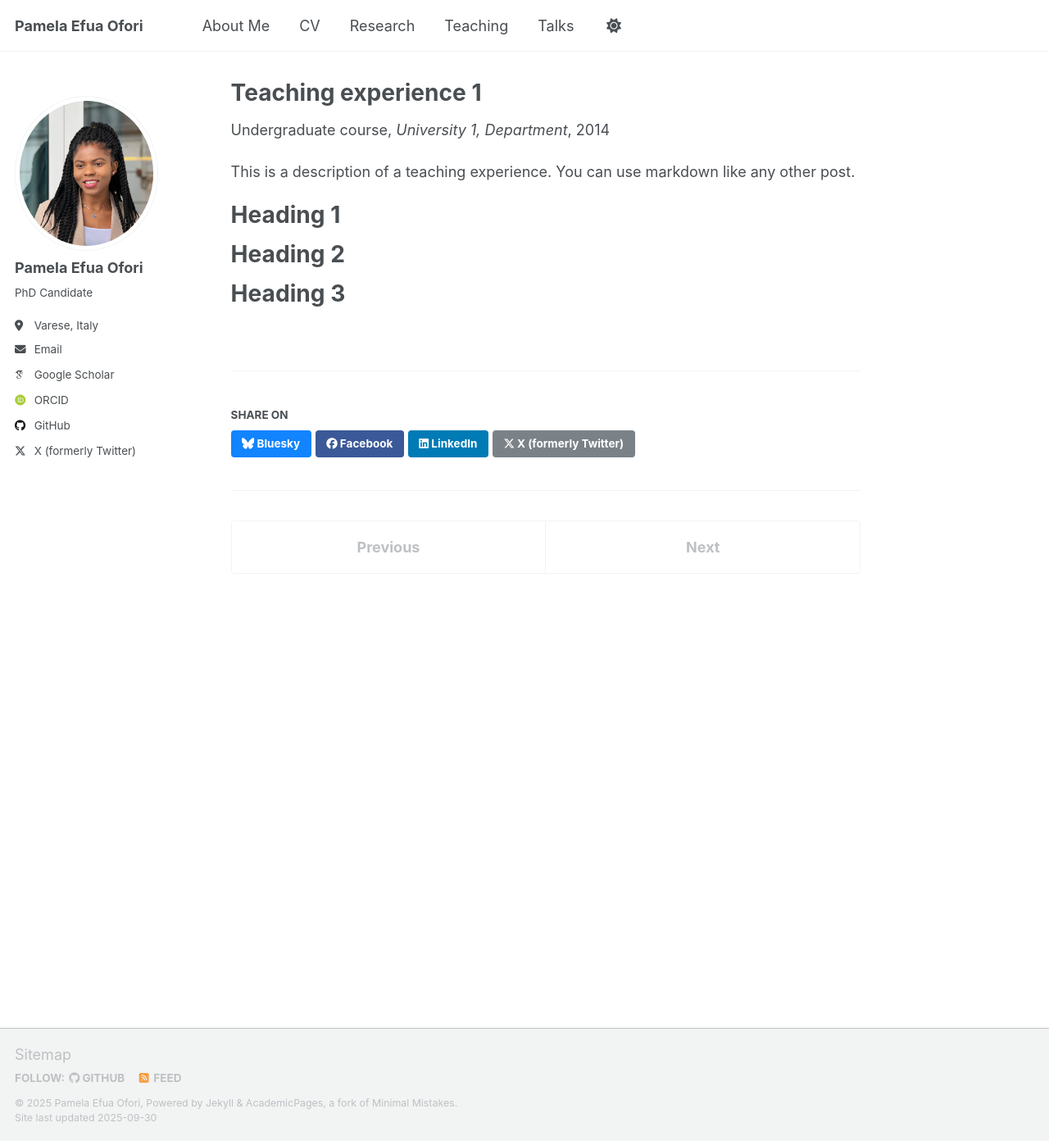
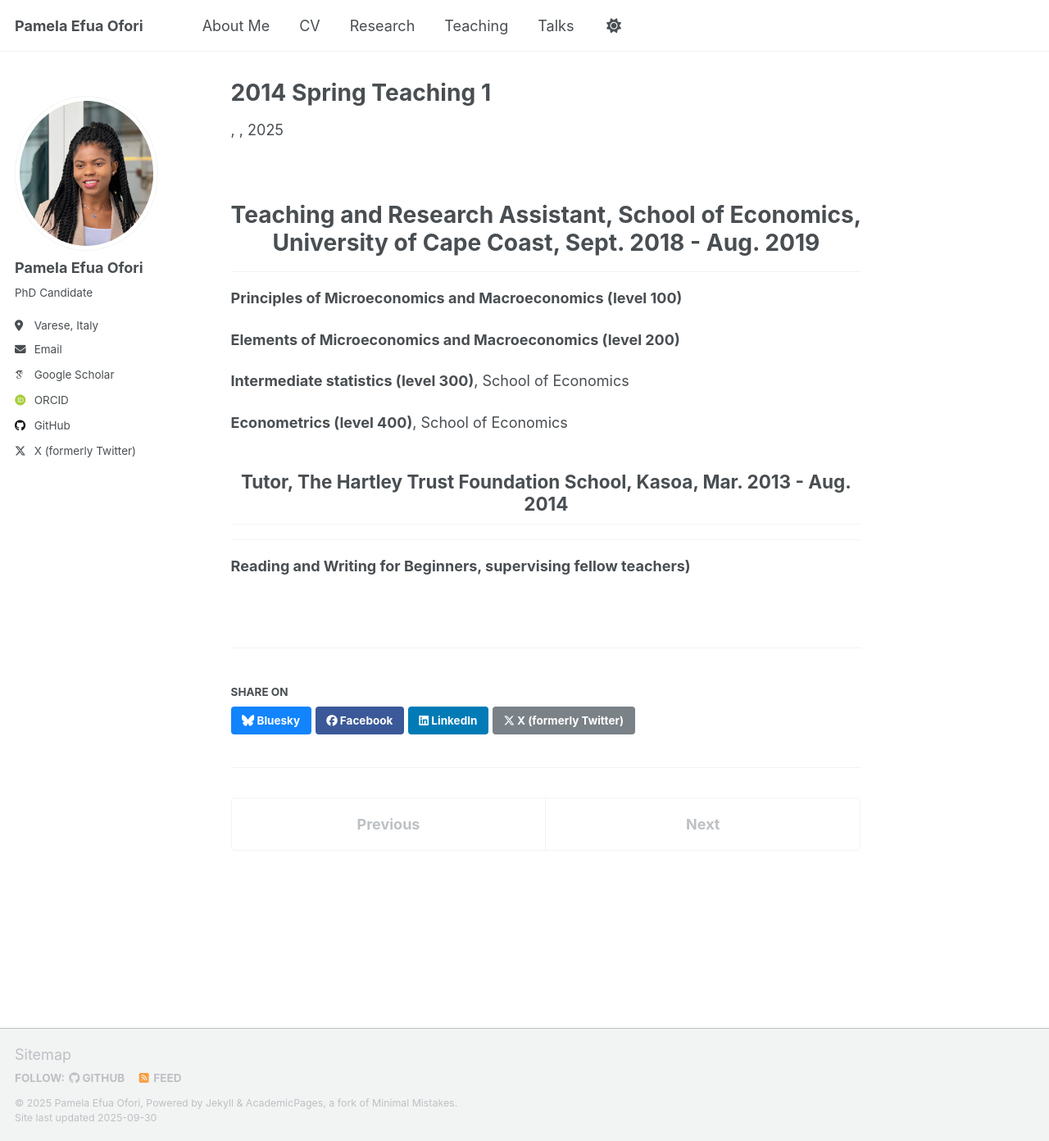
Before and after one commit to PEOFORI/peofori.github.io, a Jekyll site: the page built from _teaching/2014-spring-teaching-1.md, in a window 1280 px wide and 1392 px high. Shown: the whole window at 82% size. Built offline with Jekyll 4.4.1, drawn with Linux system fonts in a browser that asks for light colours; some web fonts are replaced; a script that is not in the unit is left out.

Commit message:
Update 2014-spring-teaching-1.md

```diff
--- a/_teaching/2014-spring-teaching-1.md
+++ b/_teaching/2014-spring-teaching-1.md
@@ -1,20 +1,30 @@
 ---
-title: "Teaching experience 1"
-collection: teaching
-type: "Undergraduate course"
-permalink: /teaching/2014-spring-teaching-1
-venue: "University 1, Department"
-date: 2014-01-01
-location: "City, Country"
+title:
+layout: single
+classes: wide
+permalink: /teaching/
+---
+<br/>
+
+<!-- Google Tag Manager (noscript) -->
+<noscript><iframe src="https://www.googletagmanager.com/ns.html?id=GTM-PNS829G"
+height="0" width="0" style="display:none;visibility:hidden"></iframe></noscript>
+<!-- End Google Tag Manager (noscript) -->
+
+# <center> Teaching and Research Assistant, School of Economics, University of Cape Coast, Sept. 2018 - Aug. 2019 </center>
+
 ---
 
-This is a description of a teaching experience. You can use markdown like any other post.
+**Principles of Microeconomics and Macroeconomics (level 100)** <br/>
 
-Heading 1
-======
+**Elements of Microeconomics and Macroeconomics (level 200)**  <br/>
 
-Heading 2
-======
+**Intermediate statistics (level 300)**, School of Economics  <br/>
 
-Heading 3
-======
+**Econometrics (level 400)**, School of Economics <br/>
+
+
+## <center> Tutor, The Hartley Trust Foundation School, Kasoa, Mar. 2013 - Aug. 2014 </center>
+---
+
+**Reading and Writing for Beginners, supervising fellow teachers)** <br/>
```
